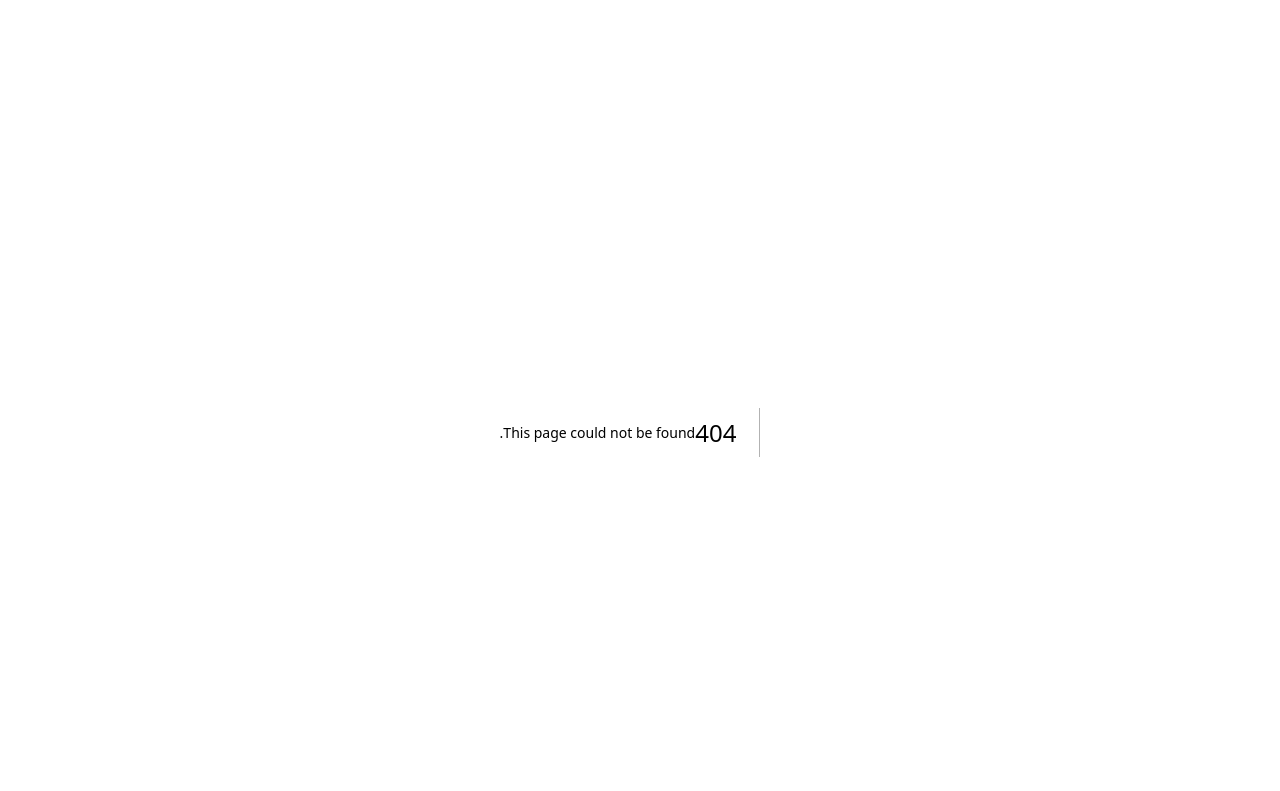
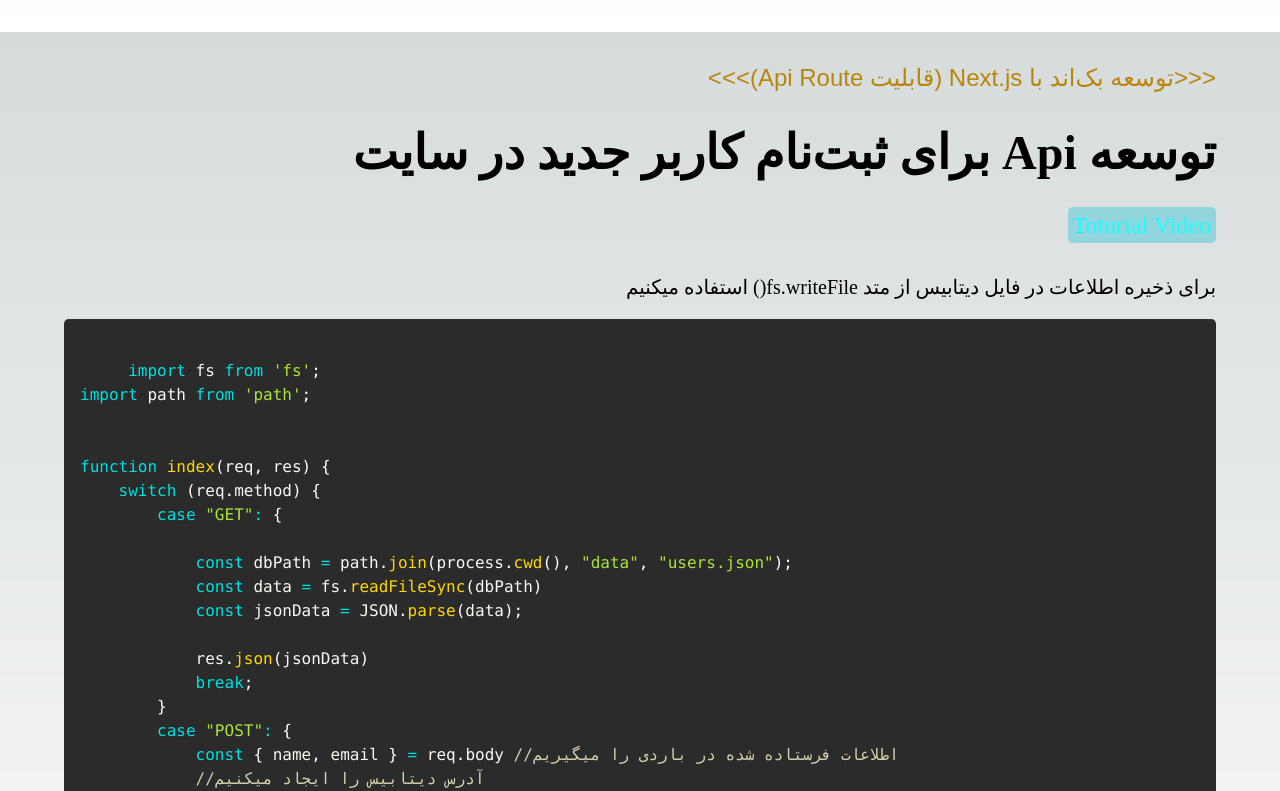
Before and after one commit to mosalehkamali/nextjs-tutorial, a Next.js app: page /ApiRoure/ApiForRegister in a window 1280 px wide. Before the commit this address had no page. Shown: the top 791 px of the page. Built offline with nearby package versions, Linux system fonts and the light colour scheme.

Commit message:
ApiForRegister

```diff
--- a/data/db.json
+++ b/data/db.json
@@ -228,6 +228,12 @@
             "title":"استفاده از فایل json به عنوان دیتابیس با ماژول های fs و path",
             "path":"UseJSONasDB",
             "lessonLink":"https://sabzlearn.ir/lesson/45-28080/"
+          },
+          {
+            "id":209,
+            "title":"توسعه Api برای ثبت‌نام کاربر جدید در سایت",
+            "path":"ApiForRegister",
+            "lessonLink":"https://sabzlearn.ir/lesson/45-28081/"
           }
         ]
         }
--- a/pages/Pre-rendering-Data-Fetching/RedirectInSSR.js
+++ b/pages/ApiRoure/ApiForRegister.js
@@ -1,56 +1,47 @@
-import CodeBox from '@/components/module/CodeBox'
-import TopicHeader from '@/components/module/TopicHeader'
-import Link from 'next/link'
+import TopicContent from '@/components/module/TopicContent'
 import React from 'react'
 
-function RedirectInSSR() {
+function ApiForRegister() {
   return (
     <>
-     <TopicHeader></TopicHeader>
-     <p className='topic-text'>
-        برای ریدایرکت کردن در صفحات SSR از همان پراپرتی redirect استفاده میکنیم ویا برای فرستادن کاربر به صفحه نات فوند به همان شکل ssg در ssr  نات فوند را ترو میکنیم
-     </p>
-     <Link className='topic-link' href="https://nextjs.org/docs/pages/building-your-application/rendering/server-side-rendering">Next.js document about this topic</Link>
-     <CodeBox code={
-            `import React from "react";
+     <TopicContent
+     text={'برای ذخیره اطلاعات در فایل دیتابیس از متد fs.writeFile() استفاده میکنیم'}
+     code={`
+     import fs from 'fs';
+import path from 'path';
 
-            function Post({ post }) {
-              return (
-                <div>
-                  <h1>{post.title}</h1>
-                  <p>{post.body}</p>
-                </div>
-              );
-            }
 
-            export async function getServerSideProps(context) {
-              const { params } = context;
+function index(req, res) {
+    switch (req.method) {
+        case "GET": {
 
-              const res = await fetch(
-                'https://jsonplaceholder.typicode.com/posts/{params.id}'
-              );
-              const data = await res.json();
+            const dbPath = path.join(process.cwd(), "data", "users.json");
+            const data = fs.readFileSync(dbPath)
+            const jsonData = JSON.parse(data);
 
-              if (!Object.keys(data).length) {//اگر آبجکت data خالی بود
-                return {
-                  notFound: true, // رفتن به صفحه نات فوند
-                  redirect: { destination: "/" },//ریدایرکت به صفحه دلخواه
-                };
-              }
+            res.json(jsonData)
+            break;
+        }
+        case "POST": {
+            const { name, email } = req.body //اطلاعات فرستاده شده در باردی را میگیریم
+            //آدرس دیتابیس را ایجاد میکنیم
+            const dbPath = path.join(process.cwd(), "data", "users.json");//process.cwd() روتی که پروژه در آن اجرا میشود را برمیگردانند
+            const data = fs.readFileSync(dbPath)//بامتد readFileSync(dbPath) فایلی که باید خوانده شود را دریافت میکند
+            const jsonData = JSON.parse(data);//داده ها را به جیسون پارس تبدیل میکنیم تا قابل خواندن شوند
+            jsonData.users.push({
+                id: crypto.randomUUID(),//یک آیدی رندم میسازیم
+                name,
+                email
+            })//اطلاعات فرستاده شده را در آرایه دیتا بیس ذخیره میکنیم
+            fs.writeFile(dbPath, JSON.stringify(jsonData))//دیتای جدید را در فایل دیتابیس ذخیره میکنیم
 
-              return {
-                props: {
-                  post: data,
-                },
-              };
-            }
-
-            export default Post;
-
-            `
-     }></CodeBox>
+            res.status(201).json({ message: "registered👍", jsonData})
+            break;
+        }
+     `}
+     ></TopicContent>
     </>
   )
 }
 
-export default RedirectInSSR
+export default ApiForRegister
```
Also changed, not shown: data/users.json (+1 -9 lines).
